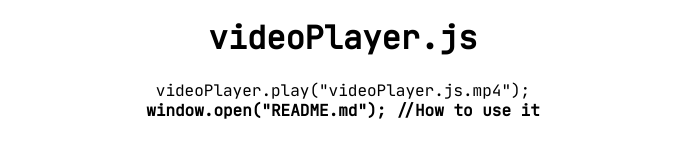
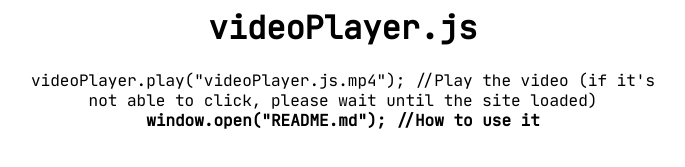
Before and after one commit to BOOK-BLOG/videoPlayer.js, a plain HTML site: page docs/index.html in a window 1280 px wide. Shown: the part 521-688 px from the top of the page, without its empty margins (297-982 px from the left). Drawn offline with nearby package versions, Linux system fonts and the light colour scheme.

Commit message:
Update descrption in Pages

```diff
--- a/docs/index.html
+++ b/docs/index.html
@@ -16,7 +16,7 @@
     <div class="center">
         <img src="logo.png" alt="videoPlayer.js Logo" class="logo">
         <h1 class="title">videoPlayer.js</h1>
-        <p class="code" onclick="videoPlayer.play('videoPlayer.js.mp4')">videoPlayer.play("videoPlayer.js.mp4");</p>
+        <p class="code" onclick="videoPlayer.play('videoPlayer.js.mp4')">videoPlayer.play("videoPlayer.js.mp4"); //Play the video (if it's not able to click, please wait until the site loaded)</p>
         <p class="code readme"
             onclick="window.open('https://github.com/BOOK-BLOG/videoPlayer.js/blob/master/README.md')">
             window.open("README.md"); //How to use it</p>
```
